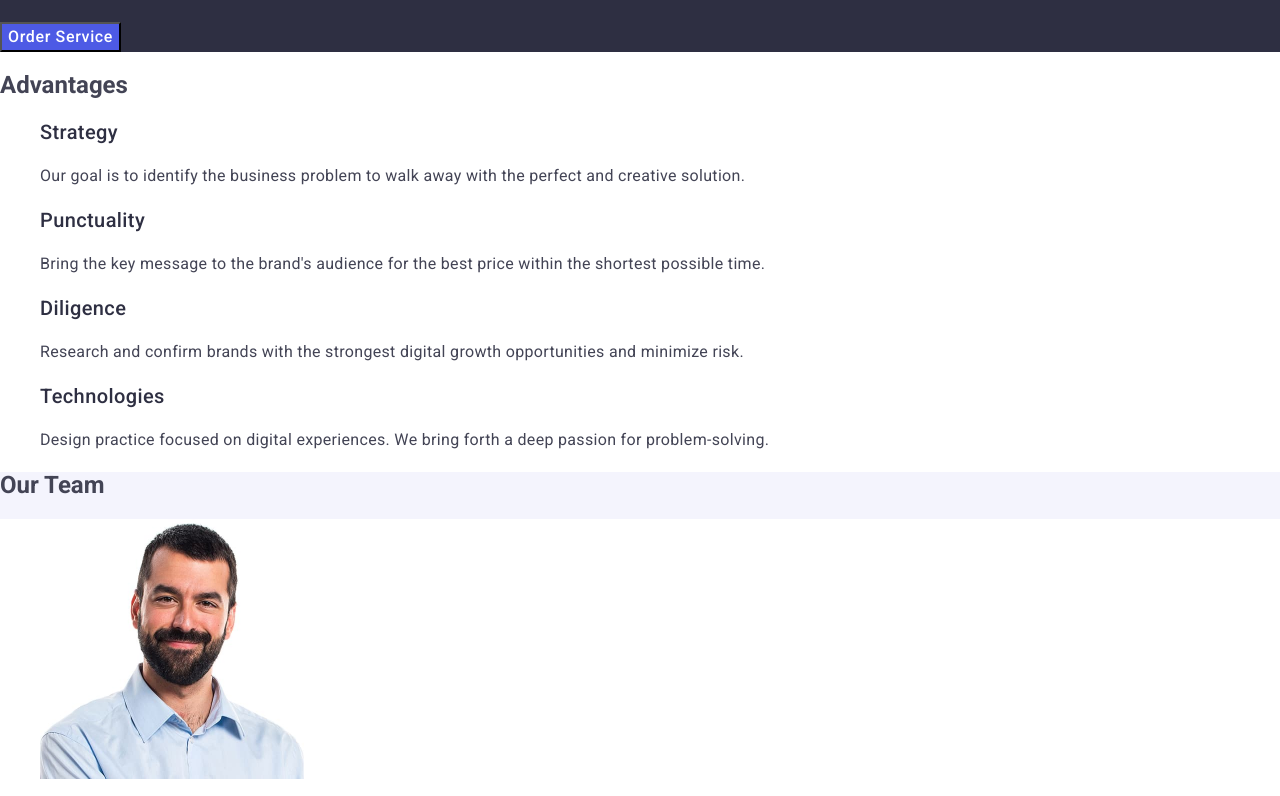
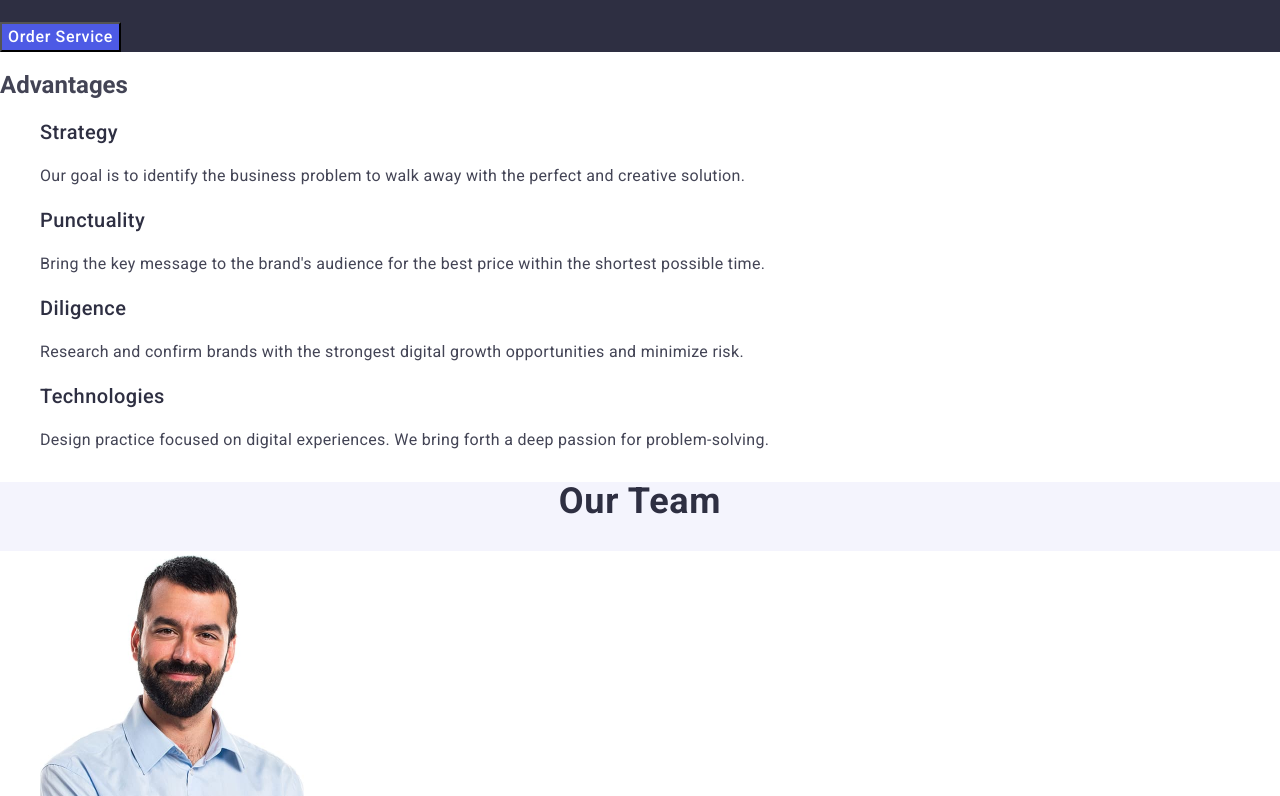
Before and after one commit to NataliiaDanylenko/goit-markup-hw-02-02, a plain HTML site: page index.html in a window 1280 px wide. Shown: the part 304-1100 px from the top of the page. Drawn offline with nearby package versions, Linux system fonts and the light colour scheme.

Commit message:
add styles

```diff
--- a/css/styles.css
+++ b/css/styles.css
@@ -113,7 +113,7 @@ a {
 /* Section 3 */
 
 .team {
-    background-color: #F4F4FD;
+    background-color: #f4f4fd;;
 }
 
 .team-title {
--- a/index.html
+++ b/index.html
@@ -96,7 +96,7 @@
       </section>
       <!-- Section 3 -->
       <section class="team">
-        <h2 class="team title">Our Team</h2>
+        <h2 class="team-title">Our Team</h2>
         <ul class="team-list">
           <li class="team-item">
             <img
```
